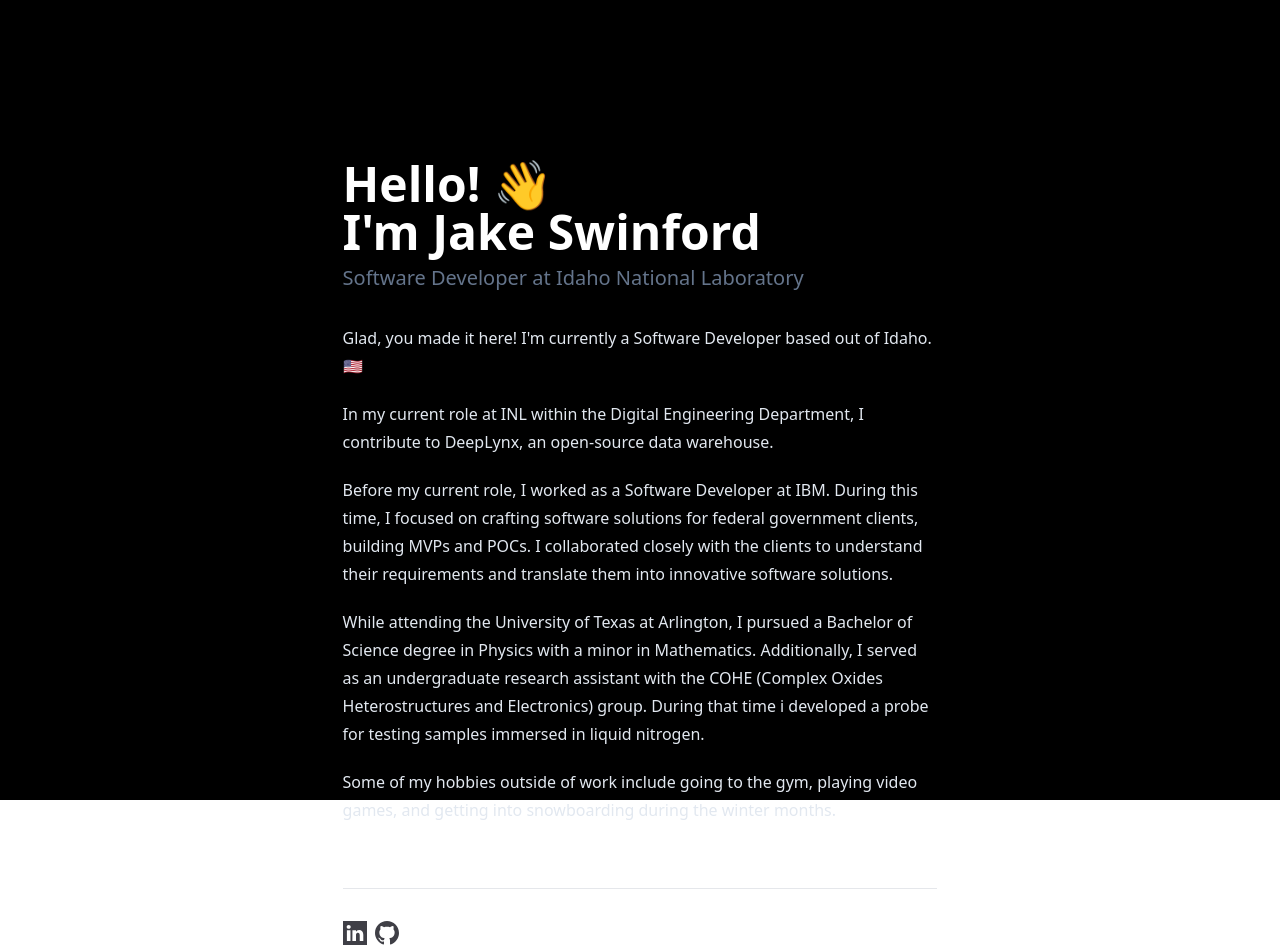
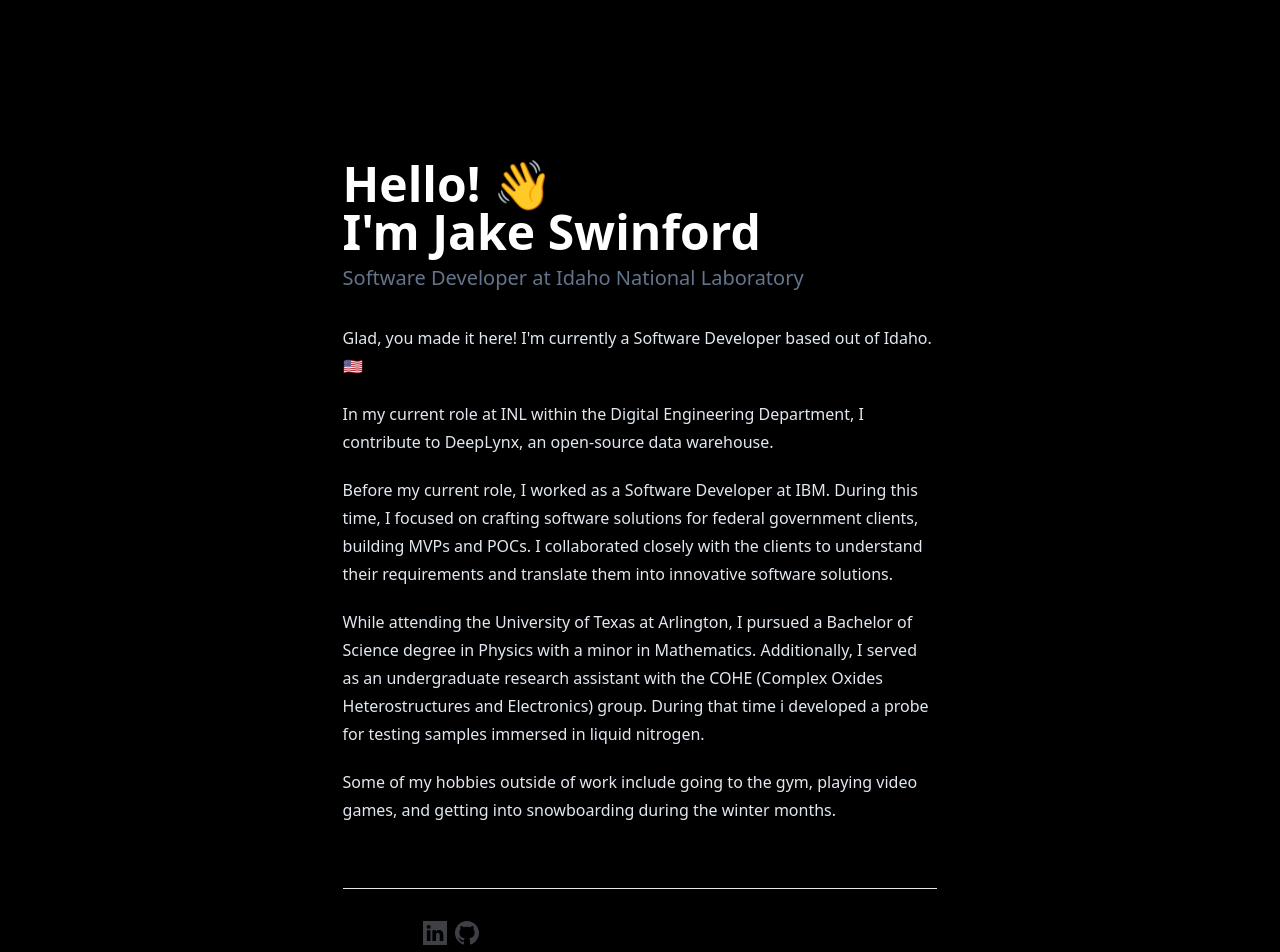
Before and after one commit to JakeSwinford/swinford.dev, a SvelteKit app: page / in a window 1280 px wide. Shown: the top 952 px of the page. Built offline with nearby package versions, Linux system fonts and the light colour scheme.

Commit message:
update bg / padding

```diff
--- a/src/routes/+page.svelte
+++ b/src/routes/+page.svelte
@@ -4,7 +4,7 @@
 
 <div class="bg-black">
 	<div class="bg-black h-screen">
-		<div class="flex flex-col justify-center px-8">
+		<div class="flex flex-col justify-center px-8 bg-black">
 			<div class="flex flex-col justify-center max-w-2xl mx-auto mb-4 mt-40">
 				<h1 class="text-5xl font-bold text-white">Hello! 👋</h1>
 				<h1 class="text-5xl font-bold text-white">I'm Jake Swinford</h1>
@@ -39,7 +39,7 @@
 				<footer class="flex flex-col justify-center items-start max-w-2xl mx-auto w-full mb-8 mt-8">
 					<hr class="w-full border-1 border-gray-200 dark:border-gray-800 mb-8" />
 					<div class="flex flex-row-reverse sm:flex-row mb-8 space-x-0 sm:space-x-2 w-full">
-						<a href="https://www.linkedin.com/in/jakeswinford/">
+						<a class="pl-20" href="https://www.linkedin.com/in/jakeswinford/">
 							<svg
 								fill="#3a3a3a"
 								height="24px"
```
